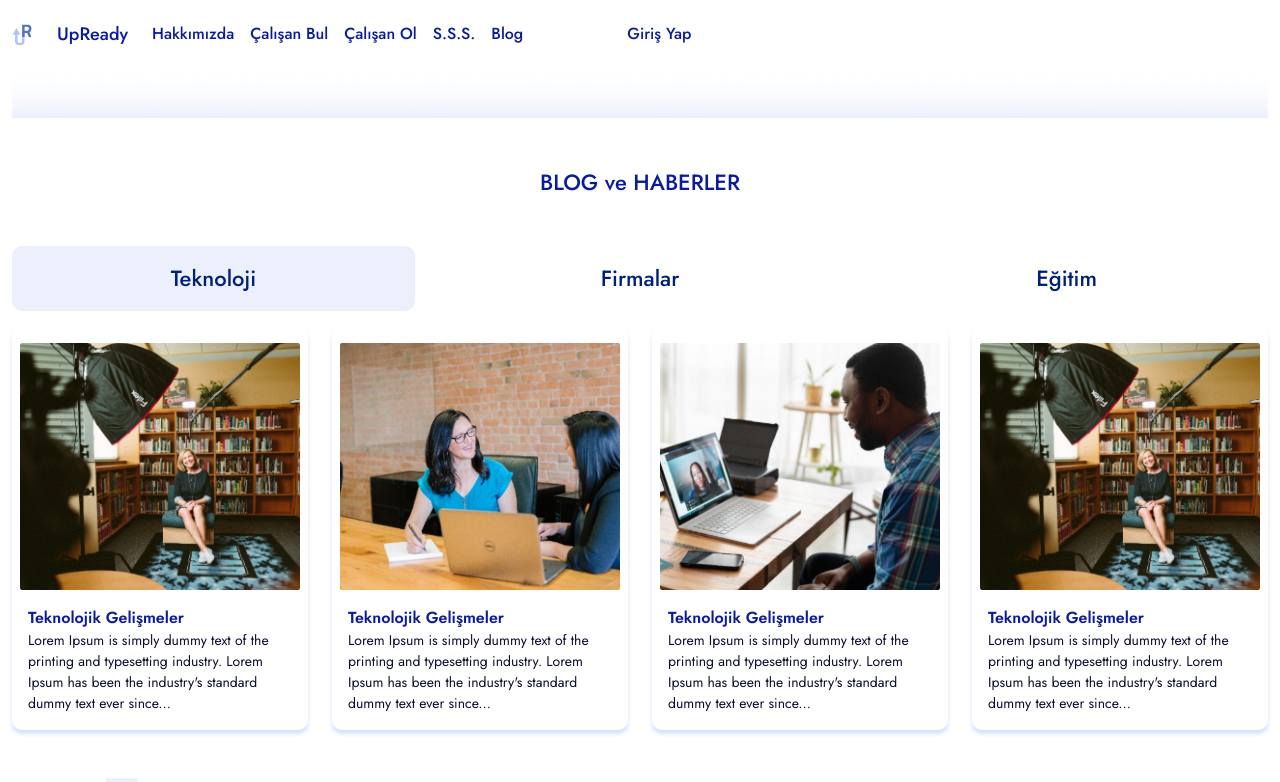
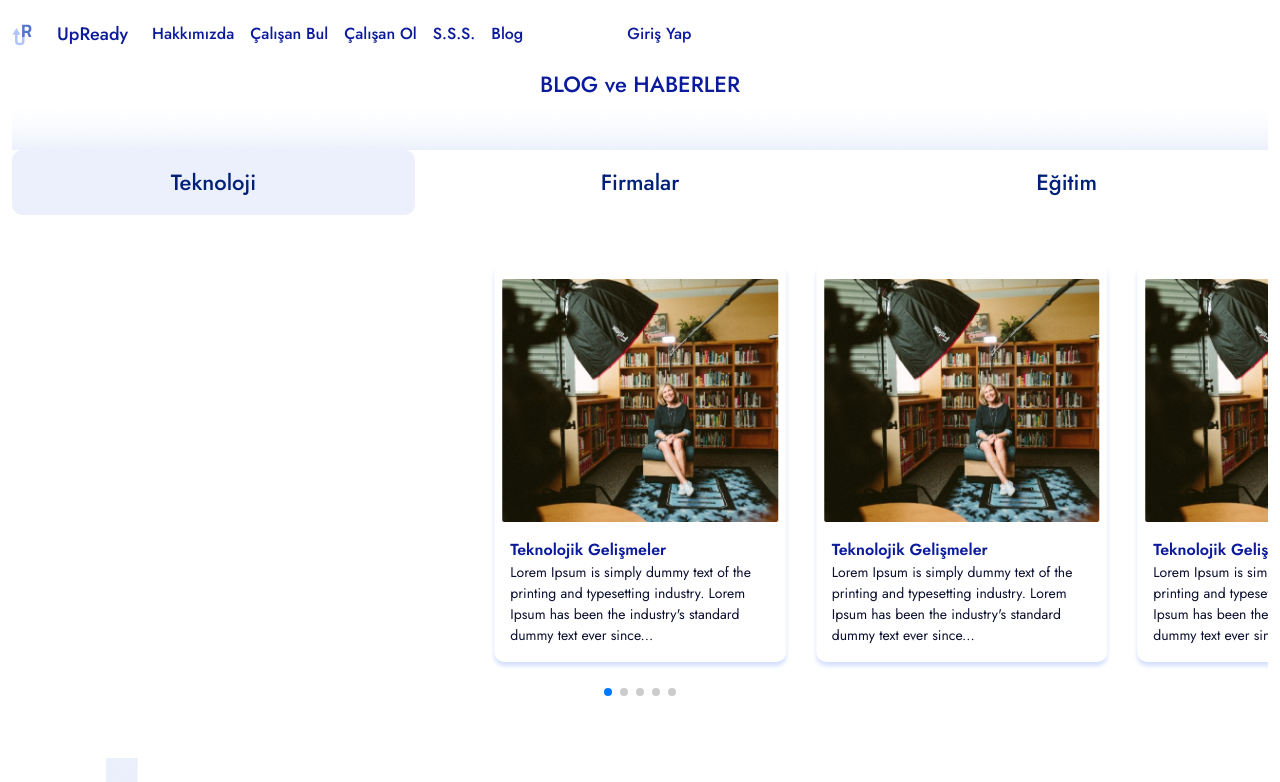
Before and after one commit to UpReady/frontend, a React (Create React App) app: page /teknoloji in a window 1280 px wide. Shown: the top 782 px of the page. Built offline with nearby package versions, Linux system fonts and the light colour scheme.

Commit message:
blog swiper

```diff
--- a/package.json
+++ b/package.json
@@ -13,6 +13,7 @@
     "react-dom": "^18.2.0",
     "react-router-dom": "^6.14.2",
     "react-scripts": "5.0.1",
+    "swiper": "^10.0.4",
     "web-vitals": "^2.1.4"
   },
   "scripts": {
--- a/src/Layout/Header.js
+++ b/src/Layout/Header.js
@@ -24,7 +24,7 @@ function Header() {
             <Nav.Link href="/calisan-bul">Çalışan Bul</Nav.Link>
             <Nav.Link href="/calisan-ol">Çalışan Ol</Nav.Link>
             <Nav.Link href="/sikca-sorulan-sorular">S.S.S.</Nav.Link>
-            <Nav.Link href="/blog">Blog</Nav.Link>
+            <Nav.Link href="/teknoloji">Blog</Nav.Link>
             <Nav.Link href="/giris-yap" className="mx-lg-5 px-lg-5">
               Giriş Yap
             </Nav.Link>
--- a/src/Pages/BlogCompany.js
+++ b/src/Pages/BlogCompany.js
@@ -5,30 +5,34 @@ import Blog4 from "../img/news2.jpg";
 import Blog5 from "../img/news3.jpg";
 import HeaderImg from "../img/header-img.png";
 import "../Styles/Blog.css";
+import { Swiper, SwiperSlide } from "swiper/react";
+import "swiper/css";
+import "swiper/css/pagination";
+import { Pagination } from "swiper/modules";
 
 function BlogCompany() {
   return (
     <Container fluid>
+      <div className="blog-header text-center">BLOG ve HABERLER</div>
       <Image src={HeaderImg} width="100%" height="50" />
-      <div className="blog-header mt-5 mb-5 text-center">BLOG ve HABERLER</div>
       <Row>
         <Col lg={4} sm={12}>
           <a href="/teknoloji">
-            <div className="nonselected-blog-tab text-center pt-lg-3 pb-lg-3 mb-lg-3">
+            <div className="nonselected-blog-tab text-center pt-lg-3 pb-lg-3">
               Teknoloji
             </div>
           </a>
         </Col>
         <Col lg={4} sm={12}>
           <a href="/firmalar">
-            <div className="selected-blog-tab text-center pt-lg-3 pb-lg-3 mb-lg-3">
+            <div className="selected-blog-tab text-center pt-lg-3 pb-lg-3">
               Firmalar
             </div>
           </a>
         </Col>
         <Col lg={4} sm={12}>
           <a href="/egitim">
-            <div className="nonselected-blog-tab text-center pt-lg-3 pb-lg-3 mb-lg-3">
+            <div className="nonselected-blog-tab text-center pt-lg-3 pb-lg-3">
               Eğitim
             </div>
           </a>
@@ -36,7 +40,73 @@ function BlogCompany() {
       </Row>
 
       <div className=" mb-5">
-        <Row>
+        <Swiper
+          slidesPerView={4}
+          spaceBetween={30}
+          centeredSlides={true}
+          pagination={{
+            clickable: true,
+          }}
+          modules={[Pagination]}
+          className="mySwiper"
+        >
+          <SwiperSlide className="pt-5 pb-5">
+            <div className="card-blog pt-3 pb-3 px-2">
+              <Image className="mb-3" src={Blog5} width="100%" />
+              <div className="card-title px-2">Teknolojik Gelişmeler</div>
+              <div className="card-text px-2">
+                Lorem Ipsum is simply dummy text of the printing and typesetting
+                industry. Lorem Ipsum has been the industry's standard dummy
+                text ever since...
+              </div>
+            </div>
+          </SwiperSlide>
+          <SwiperSlide className="pt-5 pb-5">
+            <div className="card-blog pt-3 pb-3 px-2">
+              <Image className="mb-3" src={Blog5} width="100%" />
+              <div className="card-title px-2">Teknolojik Gelişmeler</div>
+              <div className="card-text px-2">
+                Lorem Ipsum is simply dummy text of the printing and typesetting
+                industry. Lorem Ipsum has been the industry's standard dummy
+                text ever since...
+              </div>
+            </div>
+          </SwiperSlide>
+          <SwiperSlide className="pt-5 pb-5">
+            <div className="card-blog pt-3 pb-3 px-2">
+              <Image className="mb-3" src={Blog5} width="100%" />
+              <div className="card-title px-2">Teknolojik Gelişmeler</div>
+              <div className="card-text px-2">
+                Lorem Ipsum is simply dummy text of the printing and typesetting
+                industry. Lorem Ipsum has been the industry's standard dummy
+                text ever since...
+              </div>
+            </div>
+          </SwiperSlide>
+          <SwiperSlide className="pt-5 pb-5">
+            <div className="card-blog pt-3 pb-3 px-2">
+              <Image className="mb-3" src={Blog5} width="100%" />
+              <div className="card-title px-2">Teknolojik Gelişmeler</div>
+              <div className="card-text px-2">
+                Lorem Ipsum is simply dummy text of the printing and typesetting
+                industry. Lorem Ipsum has been the industry's standard dummy
+                text ever since...
+              </div>
+            </div>
+          </SwiperSlide>
+          <SwiperSlide className="pt-5 pb-5">
+            <div className="card-blog pt-3 pb-3 px-2">
+              <Image className="mb-3" src={Blog5} width="100%" />
+              <div className="card-title px-2">Teknolojik Gelişmeler</div>
+              <div className="card-text px-2">
+                Lorem Ipsum is simply dummy text of the printing and typesetting
+                industry. Lorem Ipsum has been the industry's standard dummy
+                text ever since...
+              </div>
+            </div>
+          </SwiperSlide>
+        </Swiper>
+        {/* <Row>
           <Col lg={3} sm={12}>
             <div className="card-blog pt-3 pb-3 px-2">
               <Image className="mb-3" src={Blog5} width="100%" />
@@ -89,7 +159,7 @@ function BlogCompany() {
               </div>
             </div>
           </Col>
-        </Row>
+        </Row> */}
       </div>
     </Container>
   );
--- a/src/Pages/BlogEdu.js
+++ b/src/Pages/BlogEdu.js
@@ -5,30 +5,34 @@ import Blog4 from "../img/news2.jpg";
 import Blog5 from "../img/news3.jpg";
 import HeaderImg from "../img/header-img.png";
 import "../Styles/Blog.css";
+import { Swiper, SwiperSlide } from "swiper/react";
+import "swiper/css";
+import "swiper/css/pagination";
+import { Pagination } from "swiper/modules";
 
 function BlogEdu() {
   return (
     <Container fluid>
+      <div className="blog-header text-center">BLOG ve HABERLER</div>
       <Image src={HeaderImg} width="100%" height="50" />
-      <div className="blog-header mt-5 mb-5 text-center">BLOG ve HABERLER</div>
       <Row>
         <Col lg={4} sm={12}>
           <a href="/teknoloji">
-            <div className="nonselected-blog-tab text-center pt-lg-3 pb-lg-3 mb-lg-3">
+            <div className="nonselected-blog-tab text-center pt-lg-3 pb-lg-3">
               Teknoloji
             </div>
           </a>
         </Col>
         <Col lg={4} sm={12}>
           <a href="/firmalar">
-            <div className="nonselected-blog-tab text-center pt-lg-3 pb-lg-3 mb-lg-3">
+            <div className="nonselected-blog-tab text-center pt-lg-3 pb-lg-3">
               Firmalar
             </div>
           </a>
         </Col>
         <Col lg={4} sm={12}>
           <a href="/egitim">
-            <div className="selected-blog-tab text-center pt-lg-3 pb-lg-3 mb-lg-3">
+            <div className="selected-blog-tab text-center pt-lg-3 pb-lg-3">
               Eğitim
             </div>
           </a>
@@ -36,7 +40,73 @@ function BlogEdu() {
       </Row>
 
       <div className=" mb-5">
-        <Row>
+        <Swiper
+          slidesPerView={4}
+          spaceBetween={30}
+          centeredSlides={true}
+          pagination={{
+            clickable: true,
+          }}
+          modules={[Pagination]}
+          className="mySwiper"
+        >
+          <SwiperSlide className="pt-5 pb-5">
+            <div className="card-blog pt-3 pb-3 px-2">
+              <Image className="mb-3" src={Blog5} width="100%" />
+              <div className="card-title px-2">Teknolojik Gelişmeler</div>
+              <div className="card-text px-2">
+                Lorem Ipsum is simply dummy text of the printing and typesetting
+                industry. Lorem Ipsum has been the industry's standard dummy
+                text ever since...
+              </div>
+            </div>
+          </SwiperSlide>
+          <SwiperSlide className="pt-5 pb-5">
+            <div className="card-blog pt-3 pb-3 px-2">
+              <Image className="mb-3" src={Blog5} width="100%" />
+              <div className="card-title px-2">Teknolojik Gelişmeler</div>
+              <div className="card-text px-2">
+                Lorem Ipsum is simply dummy text of the printing and typesetting
+                industry. Lorem Ipsum has been the industry's standard dummy
+                text ever since...
+              </div>
+            </div>
+          </SwiperSlide>
+          <SwiperSlide className="pt-5 pb-5">
+            <div className="card-blog pt-3 pb-3 px-2">
+              <Image className="mb-3" src={Blog5} width="100%" />
+              <div className="card-title px-2">Teknolojik Gelişmeler</div>
+              <div className="card-text px-2">
+                Lorem Ipsum is simply dummy text of the printing and typesetting
+                industry. Lorem Ipsum has been the industry's standard dummy
+                text ever since...
+              </div>
+            </div>
+          </SwiperSlide>
+          <SwiperSlide className="pt-5 pb-5">
+            <div className="card-blog pt-3 pb-3 px-2">
+              <Image className="mb-3" src={Blog5} width="100%" />
+              <div className="card-title px-2">Teknolojik Gelişmeler</div>
+              <div className="card-text px-2">
+                Lorem Ipsum is simply dummy text of the printing and typesetting
+                industry. Lorem Ipsum has been the industry's standard dummy
+                text ever since...
+              </div>
+            </div>
+          </SwiperSlide>
+          <SwiperSlide className="pt-5 pb-5">
+            <div className="card-blog pt-3 pb-3 px-2">
+              <Image className="mb-3" src={Blog5} width="100%" />
+              <div className="card-title px-2">Teknolojik Gelişmeler</div>
+              <div className="card-text px-2">
+                Lorem Ipsum is simply dummy text of the printing and typesetting
+                industry. Lorem Ipsum has been the industry's standard dummy
+                text ever since...
+              </div>
+            </div>
+          </SwiperSlide>
+        </Swiper>
+        {/* <Row>
           <Col lg={3} sm={12}>
             <div className="card-blog pt-3 pb-3 px-2">
               <Image className="mb-3" src={Blog5} width="100%" />
@@ -89,7 +159,7 @@ function BlogEdu() {
               </div>
             </div>
           </Col>
-        </Row>
+        </Row> */}
       </div>
     </Container>
   );
--- a/src/Pages/BlogTechnology.js
+++ b/src/Pages/BlogTechnology.js
@@ -1,39 +1,39 @@
-import React, {useState} from "react";
+import React, { useState, useRef } from "react";
 import { Col, Container, Row, Image, Carousel } from "react-bootstrap";
 import Blog3 from "../img/news1.jpg";
 import Blog4 from "../img/news2.jpg";
 import Blog5 from "../img/news3.jpg";
 import HeaderImg from "../img/header-img.png";
 import "../Styles/Blog.css";
+import { Swiper, SwiperSlide } from "swiper/react";
+import "swiper/css";
+import "swiper/css/pagination";
+import { Pagination } from "swiper/modules";
 
 function BlogTechnology() {
-  const [index, setIndex] = useState(0);
-
-  const handleSelect = (selectedIndex, e) => {
-    setIndex(selectedIndex);
-  };
   return (
     <Container fluid>
+       <div className="blog-header text-center">BLOG ve HABERLER</div>
       <Image src={HeaderImg} width="100%" height="50" />
-      <div className="blog-header mt-5 mb-5 text-center">BLOG ve HABERLER</div>
+
       <Row>
         <Col lg={4} sm={12}>
           <a href="/teknoloji">
-            <div className="selected-blog-tab text-center pt-lg-3 pb-lg-3 mb-lg-3">
+            <div className="selected-blog-tab text-center pt-lg-3 pb-lg-3">
               Teknoloji
             </div>
           </a>
         </Col>
         <Col lg={4} sm={12}>
           <a href="/firmalar">
-            <div className="nonselected-blog-tab text-center pt-lg-3 pb-lg-3 mb-lg-3">
+            <div className="nonselected-blog-tab text-center pt-lg-3 pb-lg-3">
               Firmalar
             </div>
           </a>
         </Col>
         <Col lg={4} sm={12}>
           <a href="/egitim">
-            <div className="nonselected-blog-tab text-center pt-lg-3 pb-lg-3 mb-lg-3">
+            <div className="nonselected-blog-tab text-center pt-lg-3 pb-lg-3">
               Eğitim
             </div>
           </a>
@@ -41,8 +41,73 @@ function BlogTechnology() {
       </Row>
 
       <div className=" mb-5">
-
-        <Row>
+        <Swiper
+          slidesPerView={4}
+          spaceBetween={30}
+          centeredSlides={true}
+          pagination={{
+            clickable: true,
+          }}
+          modules={[Pagination]}
+          className="mySwiper"
+        >
+          <SwiperSlide className="pt-5 pb-5">
+            <div className="card-blog pt-3 pb-3 px-2">
+              <Image className="mb-3" src={Blog5} width="100%" />
+              <div className="card-title px-2">Teknolojik Gelişmeler</div>
+              <div className="card-text px-2">
+                Lorem Ipsum is simply dummy text of the printing and typesetting
+                industry. Lorem Ipsum has been the industry's standard dummy
+                text ever since...
+              </div>
+            </div>
+          </SwiperSlide>
+          <SwiperSlide className="pt-5 pb-5">
+            <div className="card-blog pt-3 pb-3 px-2">
+              <Image className="mb-3" src={Blog5} width="100%" />
+              <div className="card-title px-2">Teknolojik Gelişmeler</div>
+              <div className="card-text px-2">
+                Lorem Ipsum is simply dummy text of the printing and typesetting
+                industry. Lorem Ipsum has been the industry's standard dummy
+                text ever since...
+              </div>
+            </div>
+          </SwiperSlide>
+          <SwiperSlide className="pt-5 pb-5">
+            <div className="card-blog pt-3 pb-3 px-2">
+              <Image className="mb-3" src={Blog5} width="100%" />
+              <div className="card-title px-2">Teknolojik Gelişmeler</div>
+              <div className="card-text px-2">
+                Lorem Ipsum is simply dummy text of the printing and typesetting
+                industry. Lorem Ipsum has been the industry's standard dummy
+                text ever since...
+              </div>
+            </div>
+          </SwiperSlide>
+          <SwiperSlide className="pt-5 pb-5">
+            <div className="card-blog pt-3 pb-3 px-2">
+              <Image className="mb-3" src={Blog5} width="100%" />
+              <div className="card-title px-2">Teknolojik Gelişmeler</div>
+              <div className="card-text px-2">
+                Lorem Ipsum is simply dummy text of the printing and typesetting
+                industry. Lorem Ipsum has been the industry's standard dummy
+                text ever since...
+              </div>
+            </div>
+          </SwiperSlide>
+          <SwiperSlide className="pt-5 pb-5">
+            <div className="card-blog pt-3 pb-3 px-2">
+              <Image className="mb-3" src={Blog5} width="100%" />
+              <div className="card-title px-2">Teknolojik Gelişmeler</div>
+              <div className="card-text px-2">
+                Lorem Ipsum is simply dummy text of the printing and typesetting
+                industry. Lorem Ipsum has been the industry's standard dummy
+                text ever since...
+              </div>
+            </div>
+          </SwiperSlide>
+        </Swiper>
+        {/* <Row>
           <Col lg={3} sm={12}>
             <div className="card-blog pt-3 pb-3 px-2">
               <Image className="mb-3" src={Blog5} width="100%" />
@@ -95,7 +160,7 @@ function BlogTechnology() {
               </div>
             </div>
           </Col>
-        </Row>
+        </Row> */}
       </div>
     </Container>
   );
--- a/src/Pages/Login.js
+++ b/src/Pages/Login.js
@@ -71,7 +71,7 @@ const Login = () => {
               </Button>
             </Row>
           </Form>
-          <a href="/hesap-olustur">
+          <a href="/is-arayan-hesabi-olustur">
             <div className="create-account text-right">
               Hesabınız yok mu? <b> Hesap Oluştur </b>
             </div>
--- a/src/Styles/Blog.css
+++ b/src/Styles/Blog.css
@@ -30,10 +30,10 @@
   box-shadow: 0px 4px 100px 0px #b0c4f9;
   border-radius: 10px;
   transition-duration: 1s;
-  -ms-transform: scale(1.2);
-  -webkit-transform: scale(1.2);
-  transform: scale(1.2);
-  z-index: 4;
+  -ms-transform: scale(1.1);
+  -webkit-transform: scale(1.1);
+  transform: scale(1.1);
+  z-index: 10;
 }
 .selected-blog-tab{
     color: #002177;
@@ -59,3 +59,6 @@
     font-weight: 500;
     background-color: #f5f7ff;
   }
+  .swiper{
+    width: auto!important;
+  }
```
Also changed, not shown: 1 other file (tests, documents, lock files or other folders).
